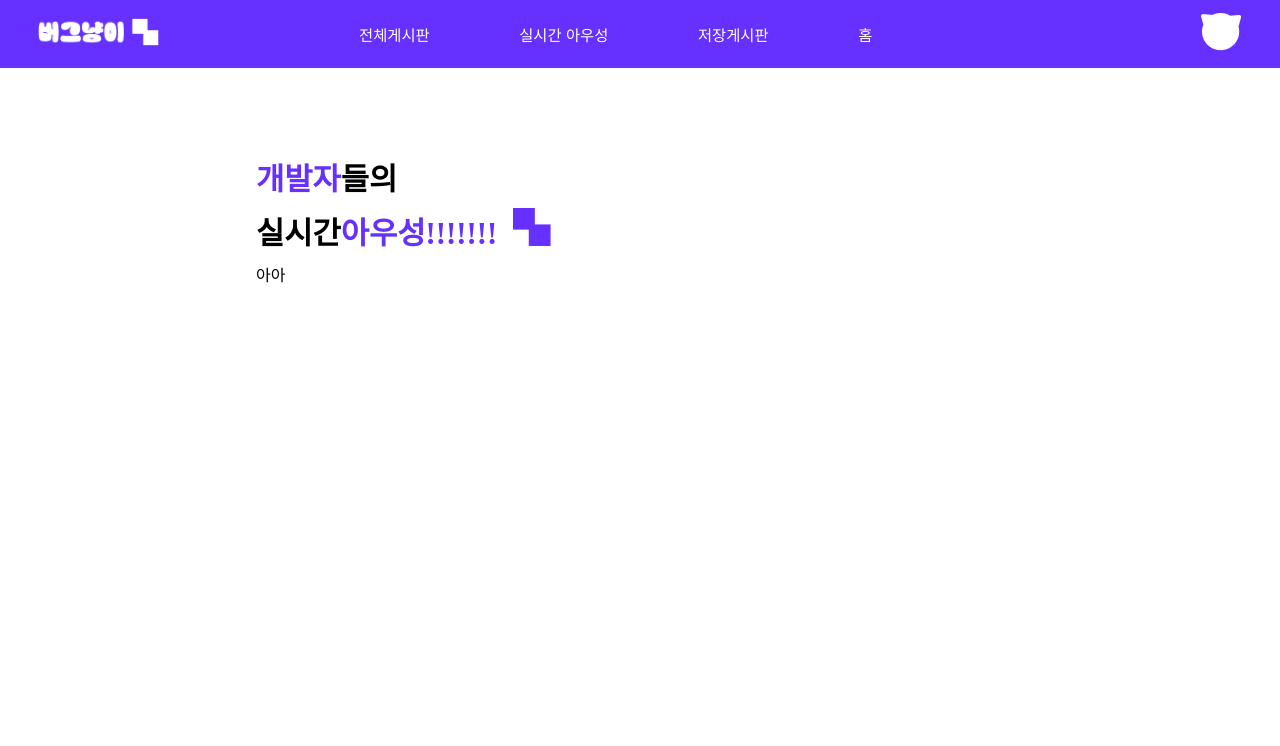
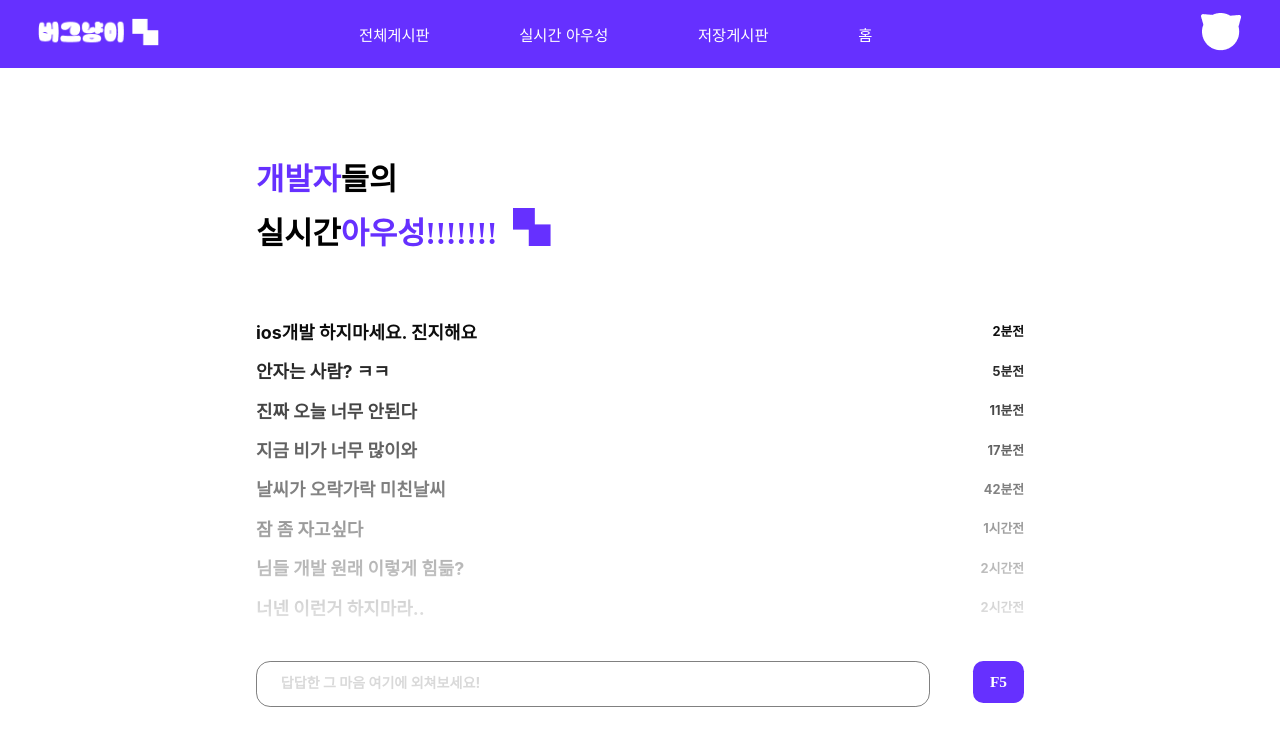
Before and after one commit to WinnerCat/frontend, a React (Create React App) app in the folder frontend/: page /live in a window 1280 px wide. Shown: the top 746 px of the page. Built offline with nearby package versions, Linux system fonts and the light colour scheme.

Commit message:
Live UI 구현 완료
UI 기본 작업 끝

```diff
--- /dev/null
+++ b/frontend/src/components/liveComment.jsx
@@ -0,0 +1,43 @@
+import React, { useState } from "react";
+import styled from "styled-components";
+
+const CommentContainer = styled.div`
+  display: flex;
+  justify-content: space-between;
+  align-items: center;
+`;
+
+const Content = styled.div`
+  display: flex;
+  justify-content: center;
+  align-items: center;
+  font-family: Inter;
+  font-size: 1.4vw;
+  font-style: normal;
+  font-weight: 700;
+  line-height: 220%; /* 48.4px */
+`;
+
+const Time = styled.div`
+  display: flex;
+  justify-content: center;
+  align-items: center;
+  font-family: Inter;
+  font-size: 1vw;
+  font-style: normal;
+  font-weight: 700;
+  line-height: 220%; /* 48.4px */
+`;
+
+function LiveComment({ content, time }) {
+  return (
+    <>
+      <CommentContainer>
+        <Content>{content}</Content>
+        <Time>{time}</Time>
+      </CommentContainer>
+    </>
+  );
+}
+
+export default LiveComment;
--- a/frontend/src/pages/Live.jsx
+++ b/frontend/src/pages/Live.jsx
@@ -2,6 +2,7 @@ import React, { useState } from "react";
 import styled from "styled-components";
 import Header from "../components/header";
 import Union from "../img/Union2.png";
+import LiveComment from "../components/liveComment";
 
 const Title = styled.span`
   color: var(--d-9-d-9-d-9, #000);
@@ -38,14 +39,71 @@ const ImgContainer = styled.div`
 `;
 
 const LiveContainer = styled.div`
-  width: 42.7vw;
   height: 27.2vw;
+  width: 100%;
+  margin-top: 4vw;
   flex-shrink: 0;
-  background: linear-gradient(180deg, rgba(255, 255, 255, 0) 0%, #fff 100%);
+  background-image: linear-gradient(to bottom, black, white);
+  background-clip: text;
+  -webkit-background-clip: text;
+  color: transparent;
+`;
+
+const InputContainer = styled.div`
+  width: 100%;
+  height: 3.3vw;
+  display: flex;
+  justify-content: space-between;
+  margin-bottom: 10vw;
+`;
+
+const Input = styled.input`
+  width: 87%;
+  height: 100%;
+  flex-shrink: 0;
+  border-radius: 1.1vw;
+  border: 0.05vw solid var(--808080, #808080);
+  display: flex;
+  justify-content: center;
+  align-items: center;
+  &::placeholder {
+    color: var(--d-9-d-9-d-9, #d9d9d9);
+    font-family: Inter;
+    font-size: 1.1vw;
+    font-style: normal;
+    font-weight: 700;
+    line-height: 220%; /* 48.4px */
+    padding: 1.7vw;
+  }
+`;
+
+const F5Button = styled.div`
+  width: 4vw;
+  height: 100%;
+  display: flex;
+  justify-content: center;
+  align-items: center;
+  border-radius: 0.8vw;
+  background: var(--6630FF, #6630ff);
+  color: #fff;
+  font-family: Pretendard;
+  font-size: 1.2vw;
+  font-style: normal;
+  font-weight: 800;
+  line-height: normal;
 `;
 
 function Live() {
-  const lives = [""];
+  const lives = [
+    { content: "ios개발 하지마세요. 진지해요", time: "2분전" },
+    { content: "안자는 사람? ㅋㅋ", time: "5분전" },
+    { content: "진짜 오늘 너무 안된다", time: "11분전" },
+    { content: "지금 비가 너무 많이와", time: "17분전" },
+    { content: "날씨가 오락가락 미친날씨", time: "42분전" },
+    { content: "잠 좀 자고싶다", time: "1시간전" },
+    { content: "님들 개발 원래 이렇게 힘듦?", time: "2시간전" },
+    { content: "너넨 이런거 하지마라..", time: "2시간전" },
+  ];
 
   return (
     <>
@@ -68,7 +126,21 @@ function Live() {
           </ImgContainer>
         </Container60>
         <Container60>
-          <LiveContainer>아아</LiveContainer>
+          <LiveContainer>
+            {lives.map((live, index) => (
+              <LiveComment
+                key={index}
+                content={live.content}
+                time={live.time}
+              />
+            ))}
+          </LiveContainer>
+        </Container60>
+        <Container60>
+          <InputContainer>
+            <Input placeholder="답답한 그 마음 여기에 외쳐보세요!"></Input>
+            <F5Button>F5</F5Button>
+          </InputContainer>
         </Container60>
       </Container>
     </>
```
